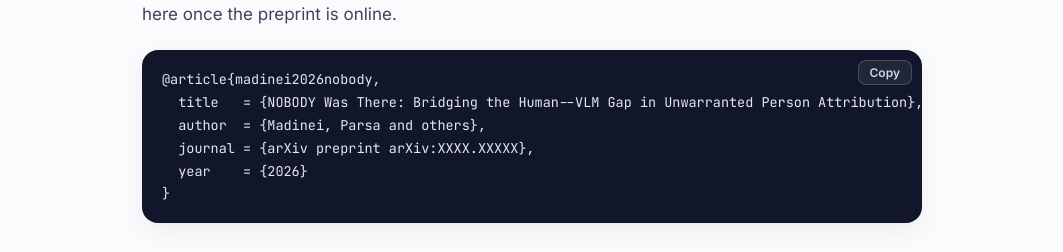
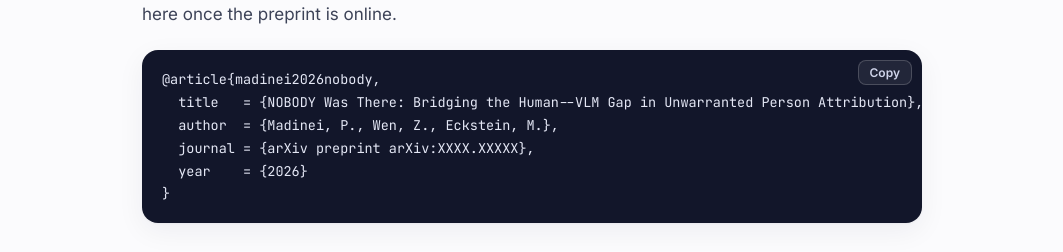
Before and after one commit to pmadinei/NOBODY, a plain HTML site: page docs/index.html in a window 1280 px wide. Shown: the part 6016-6268 px from the top of the page, without its empty margins (108-1171 px from the left). Drawn offline with Linux system fonts and the light colour scheme.

Commit message:
Update author information in citation

```diff
--- a/docs/index.html
+++ b/docs/index.html
@@ -171,7 +171,7 @@ python evaluate.py --captions my_model.csv</code></pre>
   preprint is online.</p>
 <pre class="code bib"><button class="copy" data-copy="bib">Copy</button><code id="bib">@article{madinei2026nobody,
   title   = {NOBODY Was There: Bridging the Human--VLM Gap in Unwarranted Person Attribution},
-  author  = {Madinei, Parsa and others},
+  author  = {Madinei, P., Wen, Z., Eckstein, M.},
   journal = {arXiv preprint arXiv:XXXX.XXXXX},
   year    = {2026}
 }</code></pre>
```
